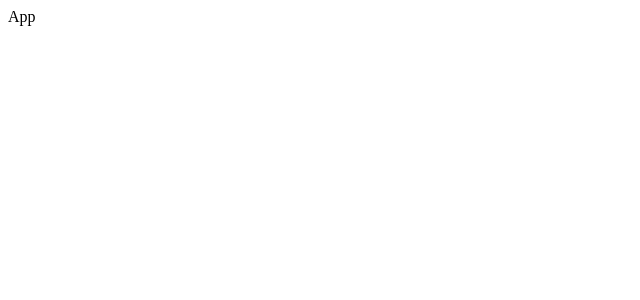
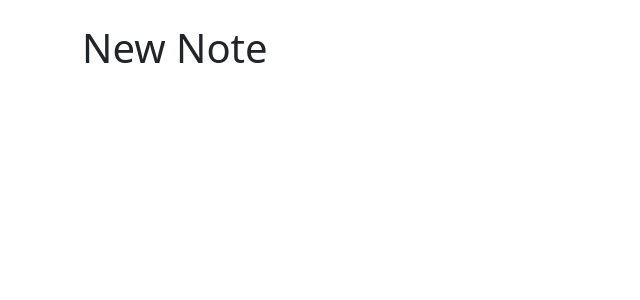
Before and after one commit to elenejavakhishvili638/advanced-note-app, a React (Vite) app: page /new-note in a window 1280 px wide. Shown: the top 300 px of the page, without its empty margins (0-640 px from the left). Built offline with nearby package versions, Linux system fonts and the light colour scheme.

Commit message:
Handle basic routing

```diff
--- a/index.html
+++ b/index.html
@@ -4,7 +4,13 @@
     <meta charset="UTF-8" />
     <link rel="icon" type="image/svg+xml" href="/vite.svg" />
     <meta name="viewport" content="width=device-width, initial-scale=1.0" />
-    <title>Vite + React + TS</title>
+    <link
+      rel="stylesheet"
+      href="https://cdn.jsdelivr.net/npm/bootstrap@5.2.3/dist/css/bootstrap.min.css"
+      integrity="sha384-rbsA2VBKQhggwzxH7pPCaAqO46MgnOM80zW1RWuH61DGLwZJEdK2Kadq2F9CUG65"
+      crossorigin="anonymous"
+    />
+    <title>Note app</title>
   </head>
   <body>
     <div id="root"></div>
--- a/package.json
+++ b/package.json
@@ -9,8 +9,11 @@
     "preview": "vite preview"
   },
   "dependencies": {
+    "bootstrap": "^5.2.3",
     "react": "^18.2.0",
-    "react-dom": "^18.2.0"
+    "react-bootstrap": "^2.7.0",
+    "react-dom": "^18.2.0",
+    "react-router-dom": "^6.8.0"
   },
   "devDependencies": {
     "@types/react": "^18.0.26",
--- a/src/App.tsx
+++ b/src/App.tsx
@@ -1,8 +1,21 @@
 import React from 'react'
+import { Container } from 'react-bootstrap'
+import { Routes, Route, Navigate } from 'react-router'
+import NewNote from './pages/NewNote'
 
 const App = () => {
   return (
-    <div>App</div>
+    <Container className='my-4'>
+      <Routes>
+        <Route path="/" element={"/"}  />
+        <Route path="/new-note" element={<NewNote/>} />
+        <Route path=":id">
+          <Route index element={"Note"} />
+          <Route path="edit-note" element={"Edit"} />
+        </Route>
+        <Route path="*" element={<Navigate to="/" />} />
+      </Routes>
+    </Container>
   )
 }
 
--- a/src/main.tsx
+++ b/src/main.tsx
@@ -1,10 +1,13 @@
 import React from 'react'
 import ReactDOM from 'react-dom/client'
 import App from './App'
+import {BrowserRouter} from "react-router-dom"
 import './index.css'
 
 ReactDOM.createRoot(document.getElementById('root') as HTMLElement).render(
   <React.StrictMode>
-    <App />
+    <BrowserRouter>
+      <App />
+    </BrowserRouter>
   </React.StrictMode>,
 )
--- /dev/null
+++ b/src/pages/NewNote.tsx
@@ -0,0 +1,12 @@
+import React from 'react'
+import "./newNote.css"
+
+const NewNote = () => {
+  return (
+    <>
+      <h1 className='mb-4'>New Note</h1>
+    </>
+  )
+}
+
+export default NewNote
```
Also changed, not shown: src/pages/newNote.css (added), 1 other file (tests, documents, lock files or other folders).
